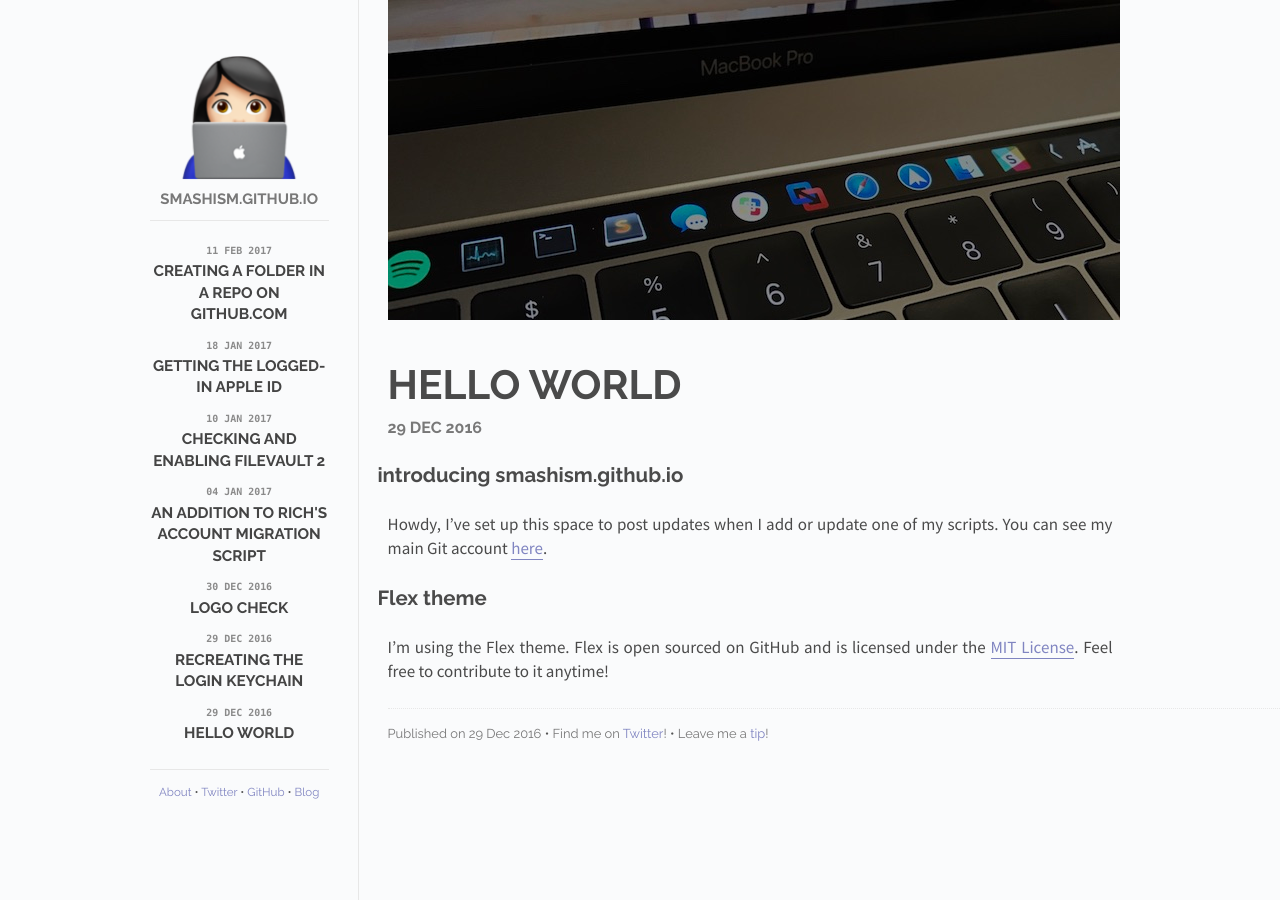
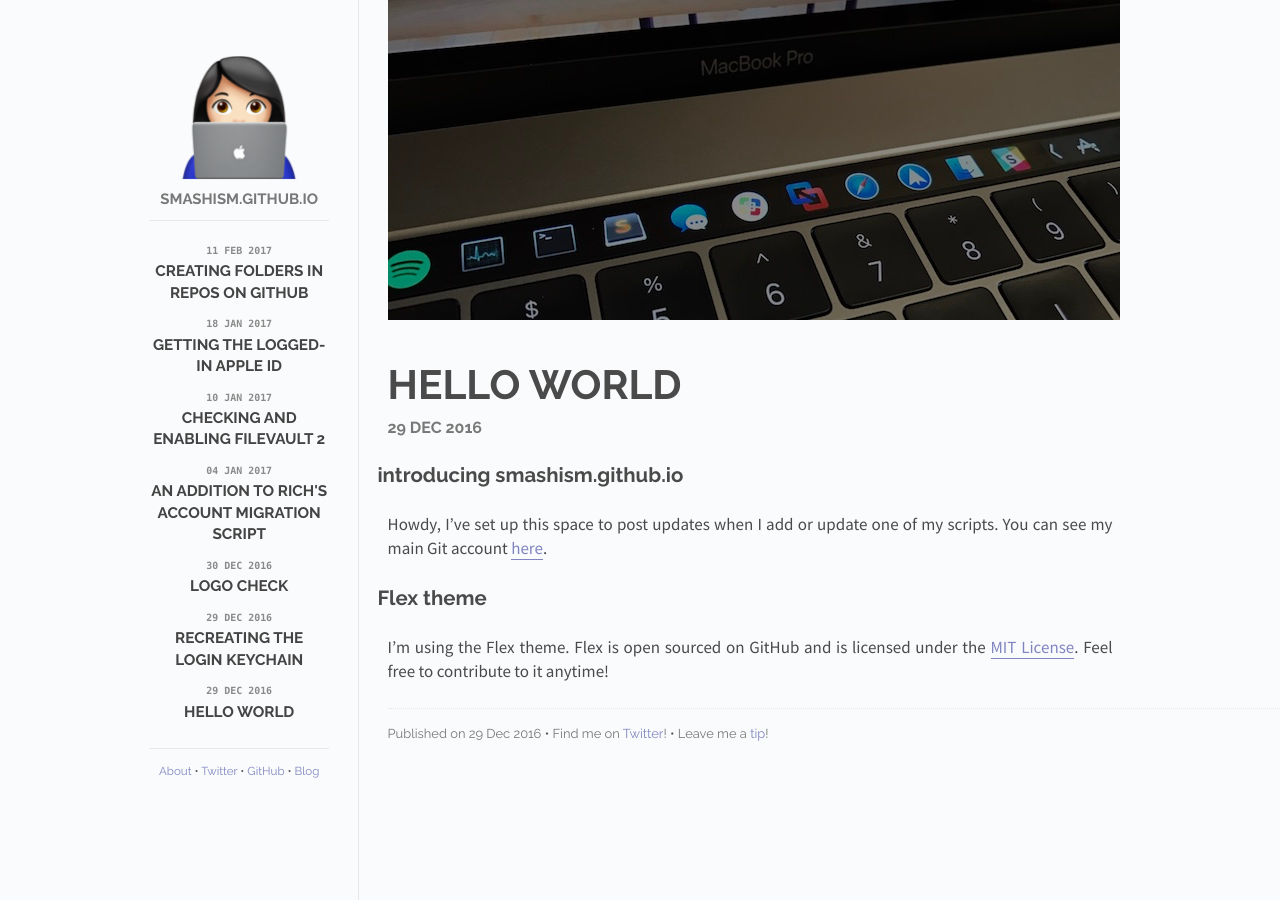
Before and after one commit to smashism/smashism.github.io, a Jekyll site: the page built from _posts/2016-12-29-hello-world.md, in a window 1280 px wide. Built offline with Jekyll 4.4.1, drawn with Linux system fonts in a browser that asks for light colours.

Commit message:
Emoji fix

```diff
--- a/_posts/2017-02-11-making-repo-folders.md
+++ b/_posts/2017-02-11-making-repo-folders.md
@@ -1,6 +1,6 @@
 ---
 layout: post
-title: Creating a folder in a repo on Github.com
+title: Creating folders in repos on Github
 cover: cover.jpg
 date:   2017-02-11 11:40am
 categories: posts
@@ -13,4 +13,4 @@
 
 If the above video doesn't appear, you can see it on [Vimeo here](https://vimeo.com/203605105).
 
-:sparkling_heart: Em
+💖 Em
```
